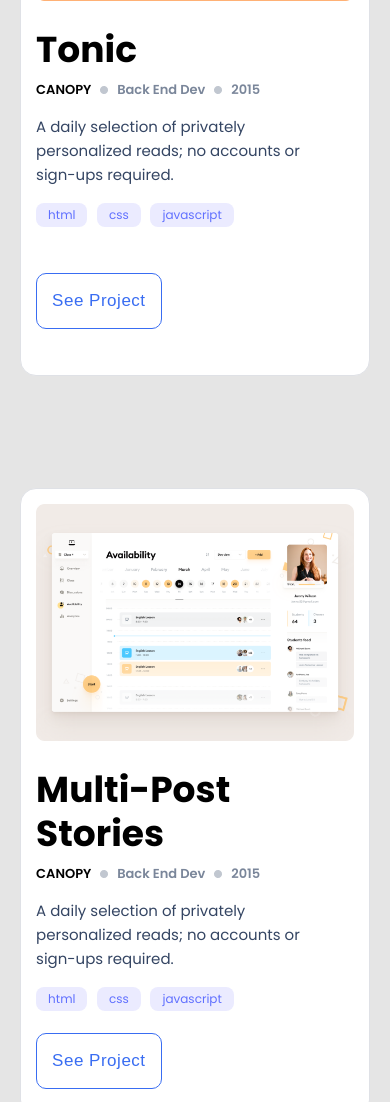
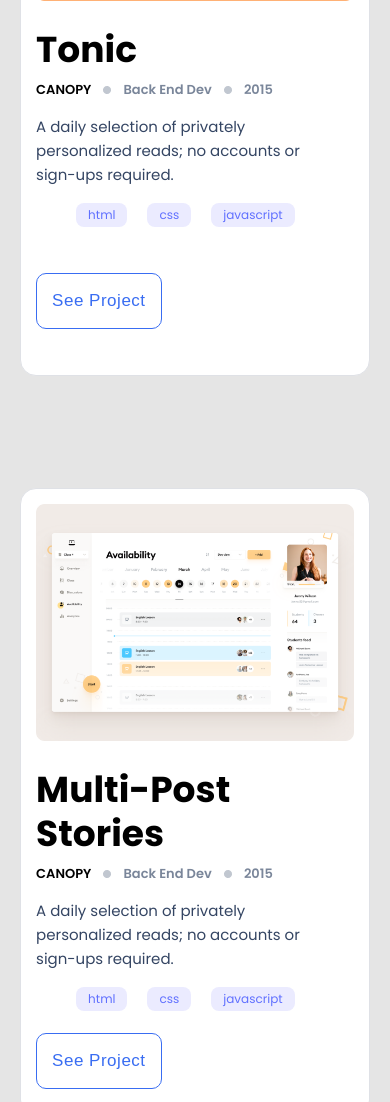
Before and after one commit to frempongdev/Personal-Portfolio, a plain HTML site: page index.html in a window 390 px wide. Shown: the part 1106-2208 px from the top of the page. Drawn offline with Linux system fonts and the light colour scheme.

Commit message:
Edit list items with float property

```diff
--- a/style.css
+++ b/style.css
@@ -227,11 +227,20 @@
     margin-bottom: 0.01px;
   }
 
-  .work-tech ul {
+  /* .work-tech ul {
     display: flex;
     width: 75%;
     justify-content: space-between;
     padding-left: 0.01px;
+  } */
+
+  .work-tech {
+    margin-left: 0px;
+  }
+
+  .work-tech li {
+    float: left;
+    margin-right: 20px;
   }
 
   .work-tech li {
```
